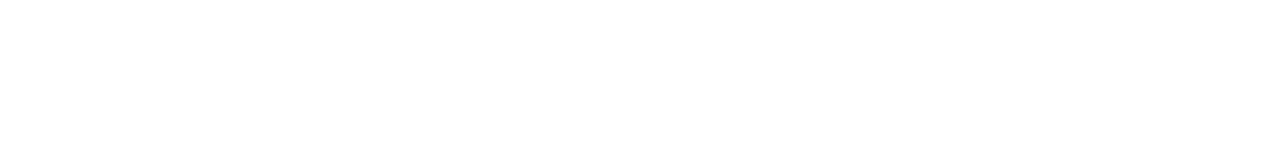
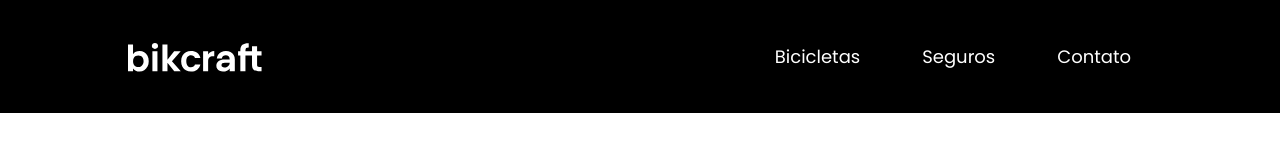
Before and after one commit to Moz98/bikcraft-origamid, a plain HTML site: page index.html in a window 1280 px wide. Drawn offline with Linux system fonts and the light colour scheme.

Commit message:
Update header

```diff
--- /dev/null
+++ b/css/head.css
@@ -0,0 +1,60 @@
+.header-bg {
+  background-color: #000000;
+  width: 100vw;
+}
+
+.header {
+  display: flex;
+  flex-wrap: wrap;
+  align-items: center;
+  justify-content: space-between;
+  margin: 0 auto;
+  padding: 32px;
+}
+
+.navegation {
+  display: flex;
+  flex-wrap: wrap;
+  gap: 20px;
+}
+
+.navegation a {
+  color: var(--white-color);
+  font-size: var(--font-small);
+  padding: 10px 20px;
+  display: inline-block;
+  border: 1px solid transparent;
+  border-radius: 4px;
+  transition: 0.2s;
+}
+
+.navegation a:hover {
+  border-color: var(--white-color);
+  border-radius: 4px;
+}
+
+/* || MEDIA || */
+
+@media (max-width: 780px) {
+  .header {
+    flex-direction: column;
+    gap: 20px;
+    justify-content: center;
+  }
+
+  .navegation a {
+    border: none;
+    background-color: var(--grey-color);
+  }
+
+}
+
+@media (max-width: 490px) {
+  .navegation {
+    justify-content: center;
+  }
+
+  .navegation a {
+    font-size: var(--extra-font-small);
+  }
+}
--- a/css/reset.css
+++ b/css/reset.css
@@ -1,3 +1,7 @@
+html {
+  box-sizing: border-box;
+}
+
 html,
 body,
 div,
@@ -107,6 +111,10 @@ ul {
   list-style: none;
 }
 
+a {
+  text-decoration: none;
+}
+
 img {
   max-width: 100%;
 }
--- a/css/style.css
+++ b/css/style.css
@@ -0,0 +1,28 @@
+/* || FONT || */
+@import url('https://fonts.googleapis.com/css2?family=Poppins:wght@400;600;700&family=Roboto:wght@400;700&display=swap');
+
+/* || IMPORT || */
+@import "./reset.css";
+@import "./head.css";
+
+/* || ROOT || */
+
+:root {
+  --white-color: #ffffff;
+  --black-color: #000000;
+  --grey-color: #b2b2b2;
+  --extra-font-small: 0.875rem;
+  --font-small: 1.125rem;
+  --font-medium: 1.5rem;
+  --font-large: 4rem;
+}
+
+/* || GLOBAL || */
+html {
+  font-family: 'Poppins', sans-serif;
+}
+
+.container {
+  max-width: 80vw;
+  margin: 0 auto;
+}
--- a/index.html
+++ b/index.html
@@ -13,6 +13,21 @@
 
 <body>
 
+  <header class="header-bg">
+    <div class="container header">
+      <a href="./">
+        <img src="./img/bikcraft.svg" alt="Bikcrat logo" />
+      </a>
+      <nav aria-label="primary" class="header-menu">
+        <ul class="navegation">
+          <li><a href="">Bicicletas</a></li>
+          <li><a href="">Seguros</a></li>
+          <li><a href="">Contato</a></li>
+        </ul>
+      </nav>
+    </div>
+  </header>
+
 </body>
 
 </html>
```
Also changed, not shown: 1 other file.
